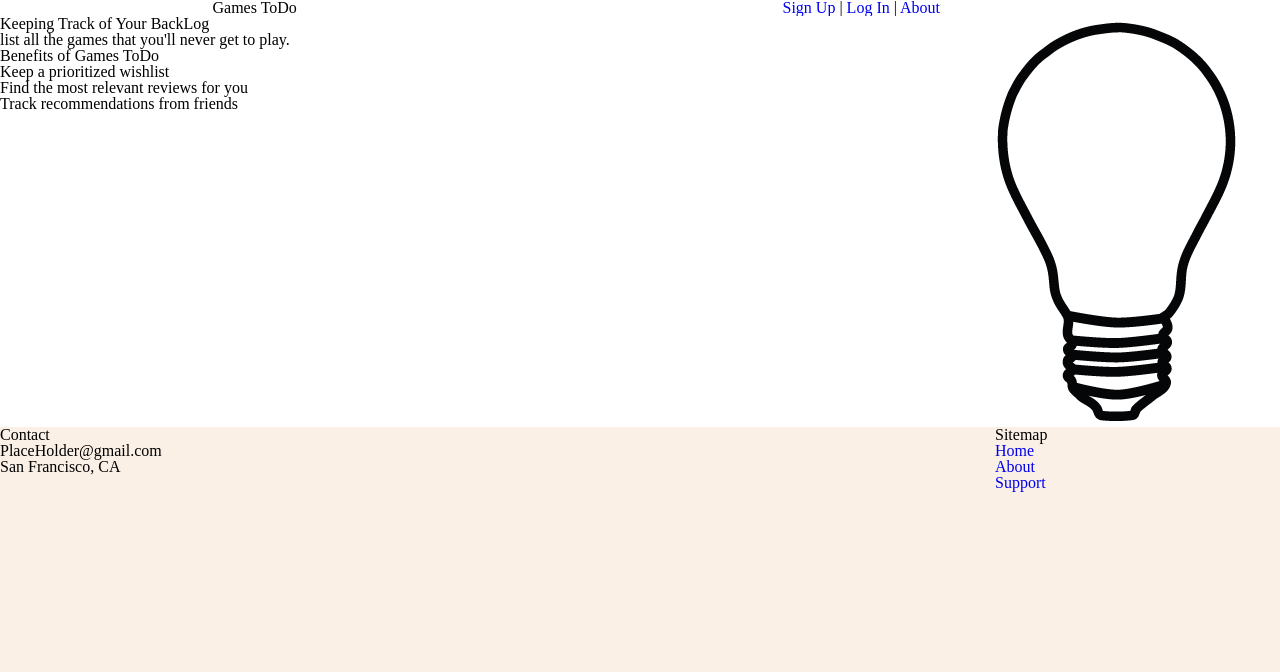
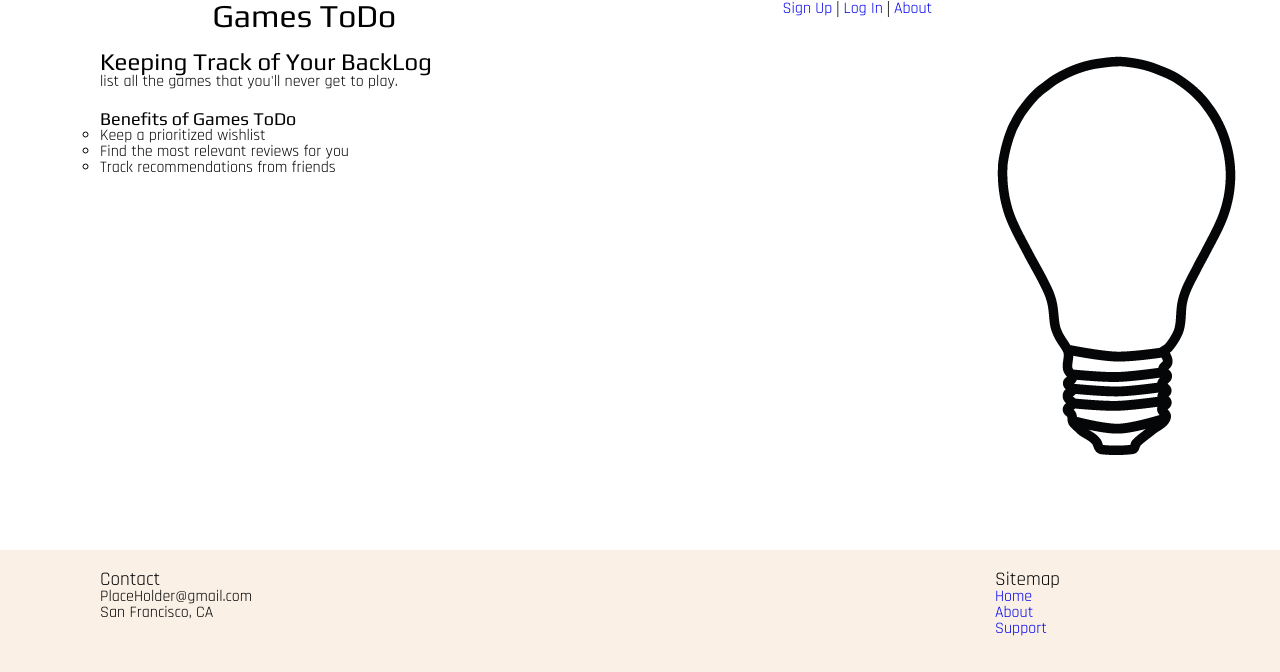
Before and after one commit to rick-wolf/games_todo_app, a plain HTML site: page index.html in a window 1280 px wide. Drawn offline with Linux system fonts and the light colour scheme.

Commit message:
looking better but still shitty

```diff
--- a/index.html
+++ b/index.html
@@ -2,8 +2,9 @@
 <html>
 <head>
 	<title>Games ToDo</title>
+	<link rel="stylesheet" type="text/css" href="reset.css">
 	<link rel="stylesheet" type="text/css" href="style.css">
-	<link rel="stylesheet" type="text/css" href="reset.css">
+	<link href="https://fonts.googleapis.com/css?family=Play|Rajdhani" rel="stylesheet", type="text/css">
 </head>
 <body>
 	<header>
--- a/style.css
+++ b/style.css
@@ -1,20 +1,27 @@
 header, main, footer {
-	min-width: 855px;
+	min-width: 855px !important;
 }
 
 header .container, main .container, footer .container {
-	max-width: 855px;
+	max-width: 855px !important;
 	margin: auto;
 }
 
 header {
 	background: white;
 	overflow: auto;
+	height: 50px;
+}
+
+header a {
+	font-family: 'Rajdhani', sans-serif;
 }
 
 header h1 {
 	float: left;
 	width: 570px;
+	font-family: 'Play', sans-serif;
+	font-size: xx-large;
 }
 
 header nav {
@@ -24,29 +31,64 @@ header nav {
 
 .left {
 	float: left;
-	width: 570px;
+	width: 470px;
+	padding-left: 100px;
+	align-content: center;
 }
 
 .right {
 	float: right;
-	width: 285px;
+	width: 185px;
+	padding-right: 100px;
+	align-content: center;
 }
 
 main {
 	background: white;
 	overflow: auto;
+	min-height: 500px;
+}
+
+main p {
+	font-family: 'Rajdhani', sans-serif;
+}
+
+main h2 {
+	font-family: 'Play', sans-serif;
+	font-size: x-large;
+}
+
+main h3 {
+	padding-top: 20px;
+	font-family: 'Play', sans-serif;
+	font-size: large;
 }
 
 body {
 	background: linen;
+
+}
+
+main ul {
+	list-style: circle;
+	font-family: 'Rajdhani', sans-serif;
 }
 
 footer {
+	padding-top: 20px;
 	clear: both;
+	font-family: 'Rajdhani', sans-serif;
+	max-height: 60px;
 }
+
+h5 {
+	font-size: larger;
+}
+
 
 a {
 	text-decoration: none;
+	font-family: 'Rajdhani', sans-serif;
 }
 
 a:hover {
```
